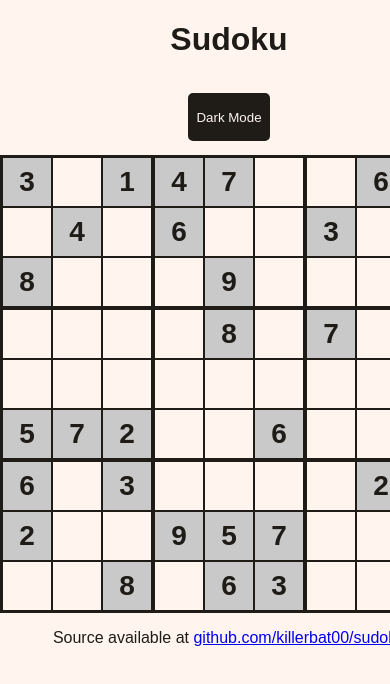
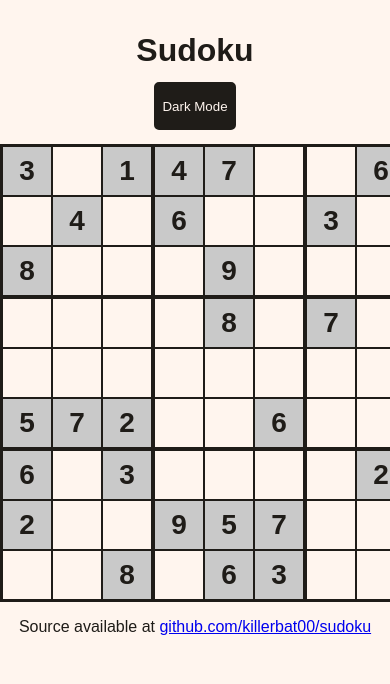
Before and after one commit to killerbat00/sudoku, a React (Create React App) app: page / in a window 390 px wide. Shown: the top 684 px of the page. Built offline with nearby package versions, Linux system fonts and the light colour scheme.

Commit message:
Fix: Set data theme attribute on react element.
Restore media query default for dark theme in CSS.
Minimize flash of default light theme by using
data attribute set on an element that contains all
other themed elements. Update styling to not
theme elements that are not rendered by React.

```diff
--- a/public/index.html
+++ b/public/index.html
@@ -11,7 +11,7 @@
   <title>Sudoku</title>
 </head>
 
-<body data-theme="Light">
+<body>
   <noscript>You need to enable JavaScript to run this app.</noscript>
   <div id="root"></div>
 </body>
--- a/src/Board.css
+++ b/src/Board.css
@@ -82,6 +82,26 @@ html {
   --button-text-color: var(--button-text-color-light);
 }
 
+@media screen and (prefers-color-scheme: dark) {
+  html {
+    --main-background-color: var(--main-background-dark);
+    --main-text-color: var(--main-text-color-dark);
+    --cell-solved-color: var(--cell-solved-color-dark);
+    --border-color: var(--border-color-dark);
+    --active-cell-same-number-color: var(--active-cell-same-number-color-dark);
+    --disabled-cell-same-number-color: var(--disabled-cell-same-number-color-dark);
+    --active-cell-peer-color: var(--active-cell-peer-color-dark);
+    --disabled-cell-peer-color: var(--disabled-cell-peer-color-dark);
+    --active-cell-duplicate-color: var(--active-cell-duplicate-color-dark);
+    --disabled-cell-duplicate-color: var(--disabled-cell-duplicate-color-dark);
+    --disabled-cell-background-color: var(--disabled-cell-background-color-dark);
+    --visited-link-color: var(--visited-link-color-dark);
+    --button-background: var(--button-background-dark);
+    --button-text-color: var(--button-text-color-dark);
+    --button-active-border-color: var(--button-active-border-color-dark);
+  }
+}
+
 [data-theme='Dark'] {
   --main-background-color: var(--main-background-dark);
   --main-text-color: var(--main-text-color-dark);
@@ -98,6 +118,11 @@ html {
   --button-background: var(--button-background-dark);
   --button-text-color: var(--button-text-color-dark);
   --button-active-border-color: var(--button-active-border-color-dark);
+}
+
+h1 {
+  margin: 0;
+  padding-top: 1em;
 }
 
 button {
@@ -122,15 +147,20 @@ button:active {
 }
 
 body {
-  background-color: var(--main-background-color);
-  color: var(--main-text-color);
+  height: 100%;
   margin: 0;
   font-family: 'Arial', sans-serif;
   -webkit-font-smoothing: antialiased;
   -moz-osx-font-smoothing: grayscale;
+}
+
+.sudokuBoard {
+  width: 100%;
+  min-height: 100vh;
   text-align: center;
-  width: fit-content;
   margin: 0 auto;
+  background-color: var(--main-background-color);
+  color: var(--main-text-color);
 }
 
 a:visited {
--- a/src/Sudoku.tsx
+++ b/src/Sudoku.tsx
@@ -26,36 +26,39 @@ export const Sudoku = () => {
     const [currentTheme, setCurrentTheme] = useState(ThemeEnum.Light);
 
     const setTheme = (newTheme: ThemeEnum) => {
+        localStorage.setItem(THEME_KEY, newTheme.toString());
         setCurrentTheme(newTheme);
-        localStorage.setItem(THEME_KEY, newTheme.toString());
-        document.body.setAttribute("data-theme", newTheme.toString());
+    }
+
+    const invertTheme = () => {
+        let newTheme = currentTheme === ThemeEnum.Dark ? ThemeEnum.Light : ThemeEnum.Dark;
+        setTheme(newTheme);
     }
 
     useEffect(() => {
         const defaultDark = window.matchMedia("(prefers-color-scheme: dark)").matches;
         const storedTheme = localStorage.getItem(THEME_KEY);
         if (storedTheme) {
-            let theme = storedTheme as keyof typeof ThemeEnum;
-            setTheme(ThemeEnum[theme]);
+            let newTheme = ThemeEnum[storedTheme as keyof typeof ThemeEnum];
+            setTheme(newTheme);
         } else {
             setTheme(defaultDark ? ThemeEnum.Dark : ThemeEnum.Light);
         }
 
         window.matchMedia("(prefers-color-scheme: dark)").addEventListener("change", (event) => {
-            const newTheme = event.matches ? ThemeEnum.Dark : ThemeEnum.Light;
+            let newTheme = event.matches ? ThemeEnum.Dark : ThemeEnum.Light;
             setTheme(newTheme);
         });
     }, []);
 
     return (
-        <>
+        <div className="sudokuBoard" data-theme={currentTheme}>
             <h1>Sudoku</h1>
-            {currentTheme === ThemeEnum.Light && <button type="button" id="darkModeBtn" onClick={() => setTheme(ThemeEnum.Dark)}>Dark Mode</button>}
-            {currentTheme === ThemeEnum.Dark && <button type="button" id="lightModeBtn" onClick={() => setTheme(ThemeEnum.Light)}>Light Mode</button>}
+            <button type="button" onClick={invertTheme}>{currentTheme === ThemeEnum.Dark ? 'Light Mode' : 'Dark Mode'}</button>
             <Board
                 initialBoard={INITIAL_BOARD}
                 debugMode={DEBUG_MODE}/>
             <p>Source available at <a href="https://github.com/killerbat00/sudoku">github.com/killerbat00/sudoku</a></p>
-        </>
+        </div>
     )
 }
```
